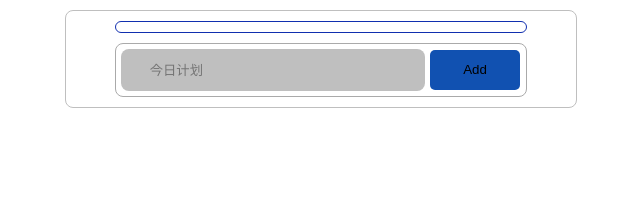
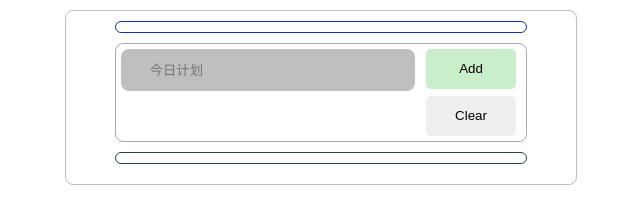
Before and after one commit to dirstart/My-React-Todolist, a React app: page / in a window 1280 px wide. Shown: the whole page, without its empty margins (319-959 px from the left). Built offline with nearby package versions, Linux system fonts and the light colour scheme.

Commit message:
now restore is ok

```diff
--- a/src/DustbinContent.js
+++ b/src/DustbinContent.js
@@ -0,0 +1,25 @@
+import React from 'react';
+import PropTypes from 'prop-types';
+
+class DustbinContent extends React.Component {
+	static propTypes = {
+		content: PropTypes.string,
+		onRestore: PropTypes.func
+	}
+	static defaultProps = {
+		content: ''
+	}
+	handleRestore() {
+		if (this.props.onHandleRestore) {
+			this.props.onHandleRestore(this.props.index);
+		}
+	}
+	render() {
+		return (<div className="dustbin-content-wrapper">
+			<div className="dustbin-content">{this.props.content}</div>
+			<span className="dustbin-restore" onClick={this.handleRestore.bind(this)}>还原</span>
+		</div>)
+	}
+}
+
+export default DustbinContent
--- a/src/DustbinList.js
+++ b/src/DustbinList.js
@@ -0,0 +1,29 @@
+import React from 'react';
+import DustbinContent from './DustbinContent';
+import PropTypes from 'prop-types';
+
+class DustbinList extends React.Component {
+	static propTypes = {
+		contents: PropTypes.array,
+		onHandleRestore: PropTypes.func
+	}
+	static defaultProps = {
+		contents: []
+	}
+	handleRestore(index) {
+		if (this.props.onHandleRestore) {
+			this.props.onHandleRestore(index);
+		}
+	}
+	render() {
+		return (<div className="dustbin-all-wrapper">
+			{this.props.contents.map((obj,i)=>{
+				return <DustbinContent key={i} index={obj.index} content={obj.content}
+					onHandleRestore={this.handleRestore.bind(this)}
+				/>
+			})}
+		</div>)
+	}
+}
+
+export default DustbinList
--- a/src/TodoApp.js
+++ b/src/TodoApp.js
@@ -1,5 +1,6 @@
 import React from 'react';
 import TodoList from './TodoList';
+import DustbinList from './DustbinList';
 import TodoInput from './TodoInput';
 
 class TodoApp extends React.Component {
@@ -39,6 +40,18 @@ class TodoApp extends React.Component {
 			contents: contents
 		}, this._saveLocalStorage());
 	}
+	handleRestore(index) {
+		const {
+			contents
+		} = this.state;
+		contents[index].flag = true;
+		console.log(contents[index].content + "变成了true");
+		this.setState({
+			contents: contents
+		}, () => {
+			this._saveLocalStorage();
+		})
+	}
 	handleDelete(index) {
 		const {
 			contents
@@ -52,22 +65,48 @@ class TodoApp extends React.Component {
 			console.log(contents);
 		})
 	}
+	handleClearAll() {
+		const {
+			contents
+		} = this.state;
+		const new_contents = [];
+		let i = 0;
+		for (let obj of contents) {
+			if (!!obj.flag) {
+				console.log(obj.flag);
+				obj.index = i;
+				++i;
+				new_contents.push(obj);
+			}
+		}
+		console.log(new_contents);
+		this.setState({
+			contents: new_contents
+		}, () => {
+			this._saveLocalStorage();
+			console.log(contents);
+		})
+	}
 
 	render() {
 		const {
 			contents
 		} = this.state;
 		let need_to_do = [];
+		let finish = [];
 		for (let obj of contents) {
 			if (obj.flag === true) {
 				need_to_do.push(obj);
+			} else {
+				finish.push(obj);
 			}
 		}
 
 		return (<div className="app-all-wrapper">
-			<TodoList contents={need_to_do} onHandleDelete={this.handleDelete.bind(this)}
-			/>
-			<TodoInput onSubmit={this.handleSubmit.bind(this)}/>
+			<TodoList contents={need_to_do} onHandleDelete={this.handleDelete.bind(this)}/>
+			<TodoInput onSubmit={this.handleSubmit.bind(this)}
+				onClearAll={this.handleClearAll.bind(this)}/>
+			<DustbinList contents={finish} onHandleRestore={this.handleRestore.bind(this)}/>
 		</div>)
 	}
 }
--- a/src/TodoInput.js
+++ b/src/TodoInput.js
@@ -2,7 +2,8 @@ import React from 'react';
 import PropTypes from 'prop-types';
 class TodoInput extends React.Component {
 	static propTyps = {
-		onSubmit: PropTypes.func
+		onSubmit: PropTypes.func,
+		onClearAll: PropTypes.func
 	}
 	constructor() {
 		super();
@@ -40,6 +41,11 @@ class TodoInput extends React.Component {
 			return;
 		}
 	}
+	handleClearAll() {
+		if (this.props.onClearAll) {
+			this.props.onClearAll();
+		}
+	}
 	componentDidMount() {
 		this.input.focus();
 	}
@@ -48,9 +54,9 @@ class TodoInput extends React.Component {
 				<input className="input-input" onChange={this.handleChange.bind(this)}
 				value={this.state.content} placeholder="今日计划"
 				ref={(input)=>{this.input=input}}/>
-				<button className="input-button"
-				onClick={this.handleClick.bind(this)}
+				<button className="input-send" onClick={this.handleClick.bind(this)}
 				>Add</button>
+				<button className="input-clear" onClick={this.handleClearAll.bind(this)}>Clear</button>
 
 			</div>)
 	}
--- a/src/TodoList.js
+++ b/src/TodoList.js
@@ -17,19 +17,9 @@ class TodoList extends React.Component {
 		}
 	}
 	render() {
-		const {
-			contents
-		} = this.props;
-		let isTrue = [];
-		for (let obj of contents) {
-			if (obj.flag === true) {
-				isTrue.push(obj);
-			}
-		}
-
 		return (<div className="list-all-wrapper">
 		{
-			isTrue.map((obj,i)=>{
+			this.props.contents.map((obj,i)=>{
 				return <TodoContent  content={obj.content} key={i} index={obj.index}
 				onHandleDelete={this.handleDelete.bind(this)}/>
 			})
--- a/src/index.css
+++ b/src/index.css
@@ -13,7 +13,7 @@ input,button{
 	padding: 10px;
 }
 
-.list-all-wrapper{
+.list-all-wrapper,.dustbin-all-wrapper{
 	margin: 0 auto;
 	margin-bottom: 10px;
 	width: 400px;
@@ -21,30 +21,52 @@ input,button{
 	border: 1px solid #112faf;
 	border-radius: 8px;
 }
+.dustbin-all-wrapper{
+	margin-top: 10px;
+	border: 1px solid #234932;
+}
 .input-all-wrapper{
 	margin: 0px auto;
 	width: 400px;
 	padding: 5px;
 	border:1px solid #aaa;
 	border-radius: 8px;
+	overflow: hidden;
 }
 
-.input-button{
+.input-send{
 	width: 90px;
 	height: 40px;
 	line-height: 20px;
 	vertical-align: middle;
 	border: none;
 	border-radius:5px;
-	background: #1151b1;
+	background: #CAEDCA;
 	margin-left: 5px;
+	margin-right: 5px;
+	float: right;
 }
-.input-button:hover{
-	background: #231244;
+.input-send:hover{
+	background: #536B57;
 	color:white;
 }
+.input-clear{
+	width: 90px;
+	height: 40px;
+	line-height: 20px;
+	vertical-align: middle;
+	margin-top: 5px;
+	margin-right: 5px;
+	border-radius: 5px;
+	border: none;
+	float: right;
+}
+.input-clear:hover{
+	background: #fcefac;
+	color: #fff;
+}
 .input-input{
-	width: 300px;
+	width: 260px;
 	height: 40px;
 	border: none;
 	background: #bfbfbf;
@@ -54,15 +76,15 @@ input,button{
 	text-indent: 2em;
 }
 .input-input:focus{
-
+	width: 290px;
+	transition:all 1s ease;
 }
-
-.list-content-wrapper{
+.list-content-wrapper,.dustbin-content-wrapper{
 	height: 40px;
 	position: relative;
 	margin-bottom:8px;
 }
-.list-content{
+.list-content,.dustbin-content{
 	width: 100%;
 	height: 100%;
 	color: #fff;
@@ -72,7 +94,13 @@ input,button{
 	text-indent: 2em;
 	vertical-align: middle;
 }
-.list-delete{
+.dustbin-content{
+	color: #bfbfbf;
+	background: #2f123f;
+	text-decoration: line-through;
+	opacity: 0.6;
+}
+.list-delete,.dustbin-restore{
 	display: block;
 	opacity: 0;
 	position:absolute;
@@ -90,7 +118,16 @@ input,button{
 	background: #f1112f1;
 	border-radius: 5px;
 }
-
+.dustbin-restore{
+	background:#f3252f;
+}
+.dustbin-content-wrapper:hover .dustbin-restore{
+	opacity: 0.8;
+	width: 50px;
+	background: #7f3e3f;
+	color:#fff;
+	transition:all 1s ease;
+}
 .list-content-wrapper:hover .list-delete{
 	opacity: 0.8;
 	width: 50px;
```
Also changed, not shown: README.md.
